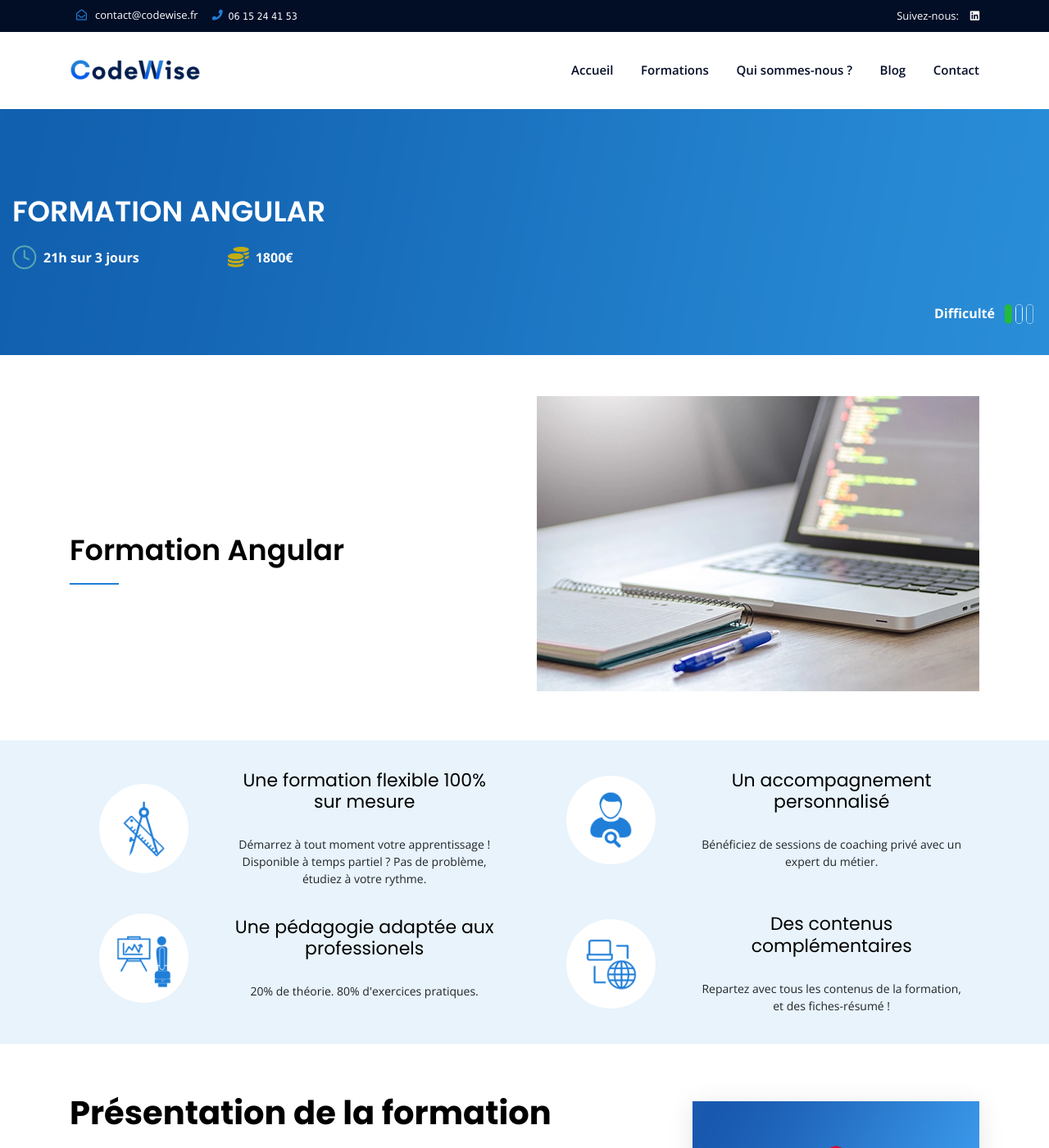
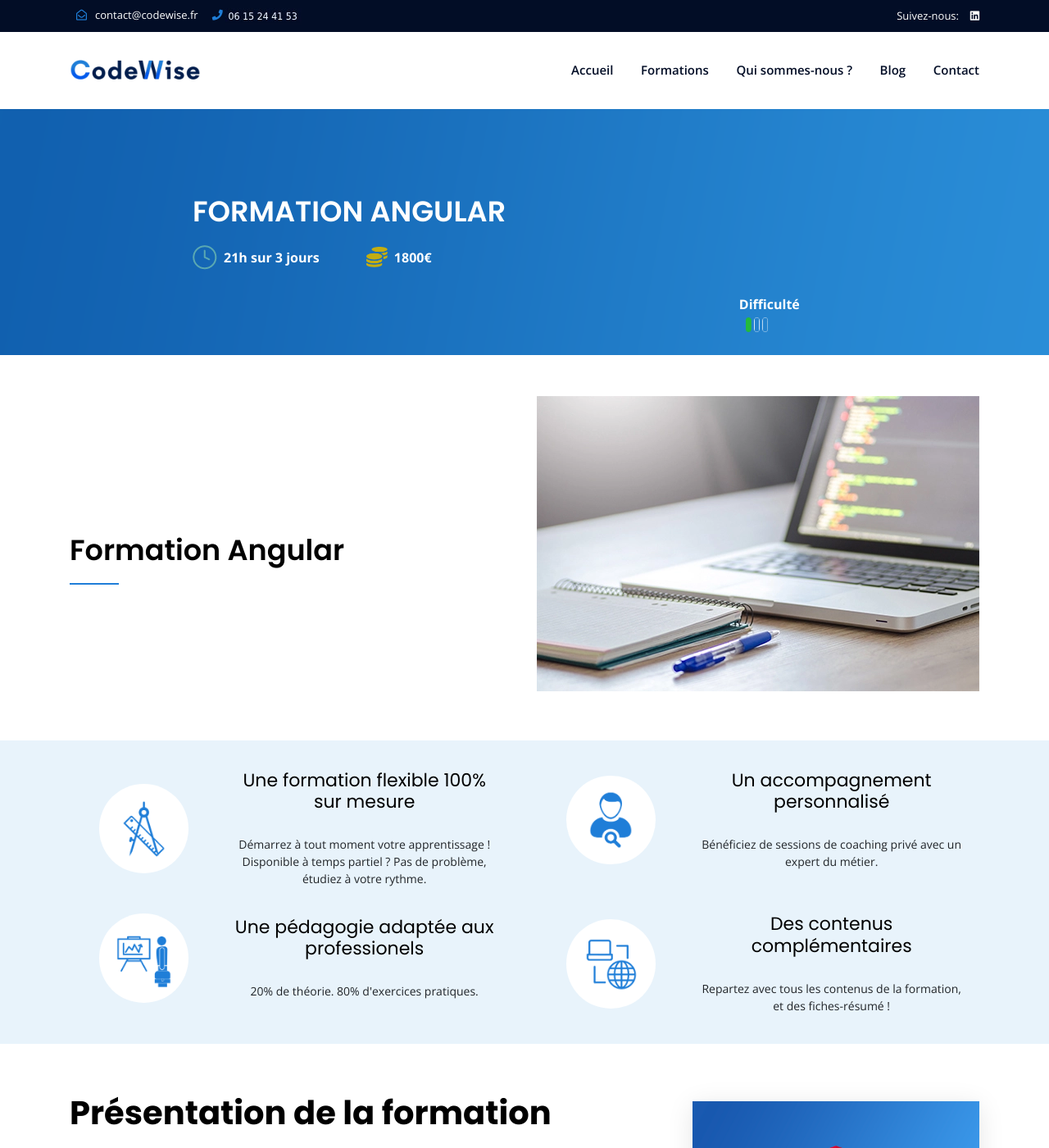
Before and after one commit to hubergerard/hubergerard.github.io, a Jekyll site: the page built from _services/angular.html, in a window 1280 px wide and 1400 px high. Shown: the whole window at 82% size. Built offline with Jekyll 4.4.1, drawn with Linux system fonts in a browser that asks for light colours; some of the changed text lies outside the part shown.

Commit message:
change disposition of bandeau and change section's environment content

```diff
--- a/_layouts/service_page.html
+++ b/_layouts/service_page.html
@@ -28,11 +28,11 @@ layout: default
 	<section class="breadcrumb-area grey-bg" style="background-image:url({{site.cover_image}})">
 		<div class="container">
 			<div class="row align-items-center">
-				<div class="col-xl-8 col-md-6">
+				<div id="content-bandeau-formation" class="col-xl-8 col-md-6">
 					<div class="breadcrumb-title sm-size">
 						<h2>{{page.title}}</h2>
 					</div>
-					<div class="mt-20 w-50 d-flex justify-content-between align-items-center">
+					<div id="container-data-info" class="mt-20 d-flex justify-content-between align-items-center">
 						<span id="duration-info" class="span-info-courses d-flex align-items-center text-white fs-16">
 								<img class=" mr-2" src="../assets/img/icons/feather-clock.png" alt="icône horloge">
 								<b>{{page.duration}}</b>
--- a/_services/angular-avance.html
+++ b/_services/angular-avance.html
@@ -10,7 +10,7 @@ file-path: /assets/pdf/formation-angular-avance.pdf
 educational-level: advanced
 duration: 21h sur 3 jours
 format: La formation se déroule au format distanciel intensif, avec un suivi individuel et un examen d’évaluation en fin de formation.
-environment: Suivi individuel par un formateur-expert à toutes les étapes de la formation. Bureaux en centre-ville de Toulouse pour les parties présentielles. Le matériel informatique peut être fourni.
+environment: Suivi individuel par un formateur-expert à toutes les étapes de la formation. Bureaux en centre-ville de Lyon pour les parties présentielles. Le matériel informatique peut être fourni.
 target: Cette formation est ouverte aux développeurs/architectes ayant déja une première expérience avec Angular.
 price: 1800€
 tag: Présentiel
--- a/_services/angular.html
+++ b/_services/angular.html
@@ -10,7 +10,7 @@ file-path: /assets/pdf/formation-angular.pdf
 educational-level: beginner
 duration: 21h sur 3 jours
 format: La formation se déroule au format distanciel intensif, avec un suivi individuel et un examen d’évaluation en fin de formation.
-environment: Suivi individuel par un formateur-expert à toutes les étapes de la formation. Bureaux en centre-ville de Toulouse pour les parties présentielles. Le matériel informatique peut être fourni.
+environment: Suivi individuel par un formateur-expert à toutes les étapes de la formation. Bureaux en centre-ville de Lyon pour les parties présentielles. Le matériel informatique peut être fourni.
 target: Cette formation est ouverte aux développeurs/architectes ayant des bases de Javascript, HTML et CSS.
 price: 1800€
 tag: Présentiel
--- a/assets/css/style.scss
+++ b/assets/css/style.scss
@@ -1345,6 +1345,18 @@ div.services-img:hover{
 	width: 100%;
 }
 
+#content-bandeau-formation{
+	margin-left: 220px;
+}
+
+#container-data-info{
+	width: 55%;
+}
+
+#difficulty-info{
+	margin-right: 270px;
+}
+
 /* 7. Counter */
 
 .counter-area {
```
